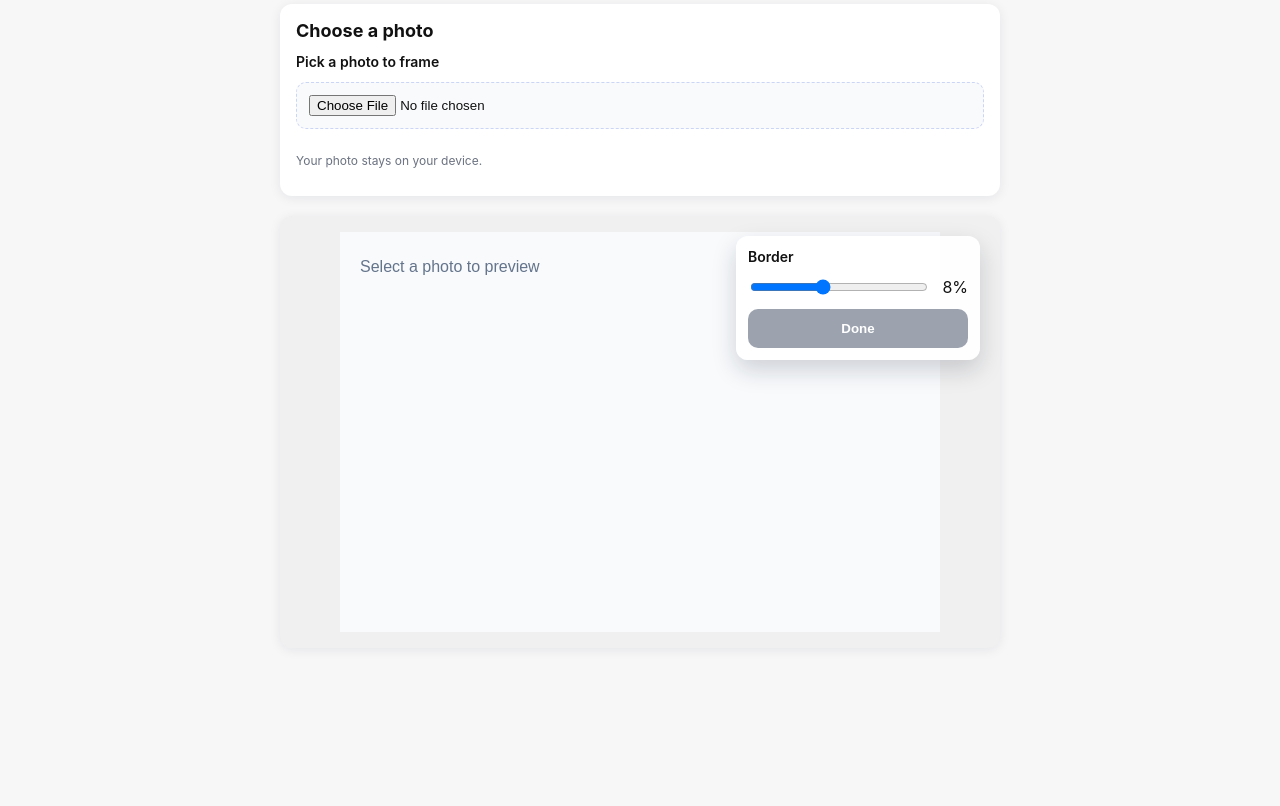
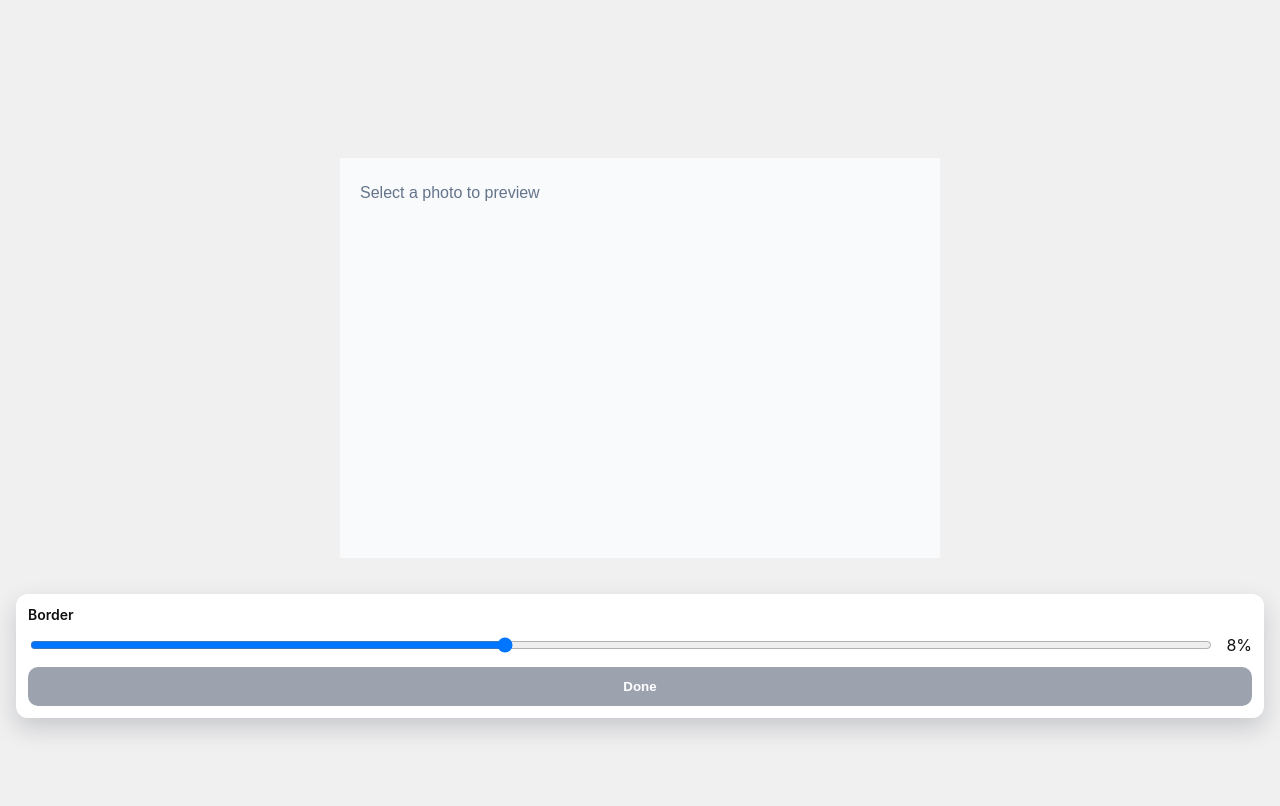
Before and after one commit to filipsuk/just-frames, a website built with Vite: page index.html in a window 1280 px wide. Shown: the part 66-872 px from the top of the page. Built offline with nearby package versions, Linux system fonts and the light colour scheme.

Commit message:
feat: update editor flow and ratios

```diff
--- a/src/features/editor/Editor.ts
+++ b/src/features/editor/Editor.ts
@@ -97,16 +97,19 @@ export const createEditor = (root: HTMLElement): void => {
   const photoCard = createElement("section", "card step step-photo");
   const photoTitle = createElement("h2");
   photoTitle.textContent = "Choose a photo";
-  const fileLabel = createElement("label");
-  fileLabel.textContent = "Pick a photo to frame";
   const fileInput = createElement("input") as HTMLInputElement;
   fileInput.id = "photo-input";
   fileInput.type = "file";
   fileInput.accept = "image/*";
-  fileLabel.htmlFor = fileInput.id;
+  fileInput.className = "photo-input";
+  const photoAction = createElement("div", "photo-action");
+  const photoButton = createElement("button") as HTMLButtonElement;
+  photoButton.type = "button";
+  photoButton.textContent = "Select photo";
+  photoAction.append(photoButton, fileInput);
   const photoHelper = createElement("p", "helper");
   photoHelper.textContent = "Your photo stays on your device.";
-  photoCard.append(photoTitle, fileLabel, fileInput, photoHelper);
+  photoCard.append(photoTitle, photoAction, photoHelper);
 
   const ratioCard = createElement("section", "card step step-ratio is-hidden");
   const ratioTitle = createElement("h2");
@@ -117,7 +120,7 @@ export const createEditor = (root: HTMLElement): void => {
   ratioButton.disabled = true;
   ratioCard.append(ratioTitle, ratioOptions, ratioButton);
 
-  const previewCard = createElement("section", "card preview step step-preview is-hidden");
+  const previewCard = createElement("section", "preview step step-preview preview-screen is-hidden");
   const canvas = createElement("canvas") as HTMLCanvasElement;
   const overlay = createElement("div", "preview-overlay");
   const borderLabel = createElement("label");
@@ -148,6 +151,7 @@ export const createEditor = (root: HTMLElement): void => {
     photoCard.classList.toggle("is-hidden", step !== "photo");
     ratioCard.classList.toggle("is-hidden", step !== "ratio");
     previewCard.classList.toggle("is-hidden", step !== "preview");
+    wrapper.classList.toggle("is-preview", step === "preview");
   };
 
   const updatePreview = (): void => {
@@ -184,6 +188,10 @@ export const createEditor = (root: HTMLElement): void => {
     } catch (error) {
       console.error(error);
     }
+  });
+
+  photoButton.addEventListener("click", () => {
+    fileInput.click();
   });
 
   borderInput.addEventListener("input", () => {
--- a/src/features/editor/editor.css
+++ b/src/features/editor/editor.css
@@ -61,6 +61,15 @@ body {
   background: #f8fafc;
 }
 
+.photo-action {
+  display: flex;
+  justify-content: center;
+}
+
+.photo-input {
+  display: none;
+}
+
 .range-row {
   display: flex;
   align-items: center;
@@ -82,9 +91,14 @@ body {
   justify-content: center;
   align-items: center;
   background: #f0f0f0;
-  border-radius: 12px;
-  padding: 16px;
-  min-height: 200px;
+  min-height: 100vh;
+  padding: 24px 16px 120px;
+}
+
+.preview-screen {
+  position: fixed;
+  inset: 0;
+  z-index: 10;
 }
 
 .preview canvas {
@@ -95,16 +109,16 @@ body {
 }
 
 .preview-overlay {
-  position: absolute;
-  right: 20px;
-  top: 20px;
+  position: fixed;
+  left: 16px;
+  right: 16px;
+  bottom: 16px;
   display: grid;
   gap: 12px;
   background: rgba(255, 255, 255, 0.95);
   padding: 12px;
   border-radius: 12px;
   box-shadow: 0 10px 24px rgba(15, 23, 42, 0.18);
-  min-width: 220px;
 }
 
 button {
--- a/src/shared/constants.ts
+++ b/src/shared/constants.ts
@@ -2,6 +2,7 @@ import type { AspectRatioOption } from "./types";
 
 export const ASPECT_RATIO_LABELS: Record<AspectRatioOption, string> = {
   story: "Instagram Story (9:16)",
+  square: "Instagram Square (1:1)",
   "post-vertical": "Instagram Post Vertical (4:5)",
   "post-horizontal": "Instagram Post Horizontal (1.91:1)",
   original: "Original",
@@ -9,6 +10,7 @@ export const ASPECT_RATIO_LABELS: Record<AspectRatioOption, string> = {
 
 export const ASPECT_RATIOS: Record<Exclude<AspectRatioOption, "original">, number> = {
   story: 9 / 16,
+  square: 1,
   "post-vertical": 4 / 5,
   "post-horizontal": 1.91 / 1,
 };
--- a/src/shared/types.ts
+++ b/src/shared/types.ts
@@ -1,5 +1,6 @@
 export type AspectRatioOption =
   | "story"
+  | "square"
   | "post-vertical"
   | "post-horizontal"
   | "original";
```
Also changed, not shown: tests/e2e/wizard.spec.ts (+4 -0 lines), .github/workflows/deploy.yml.
